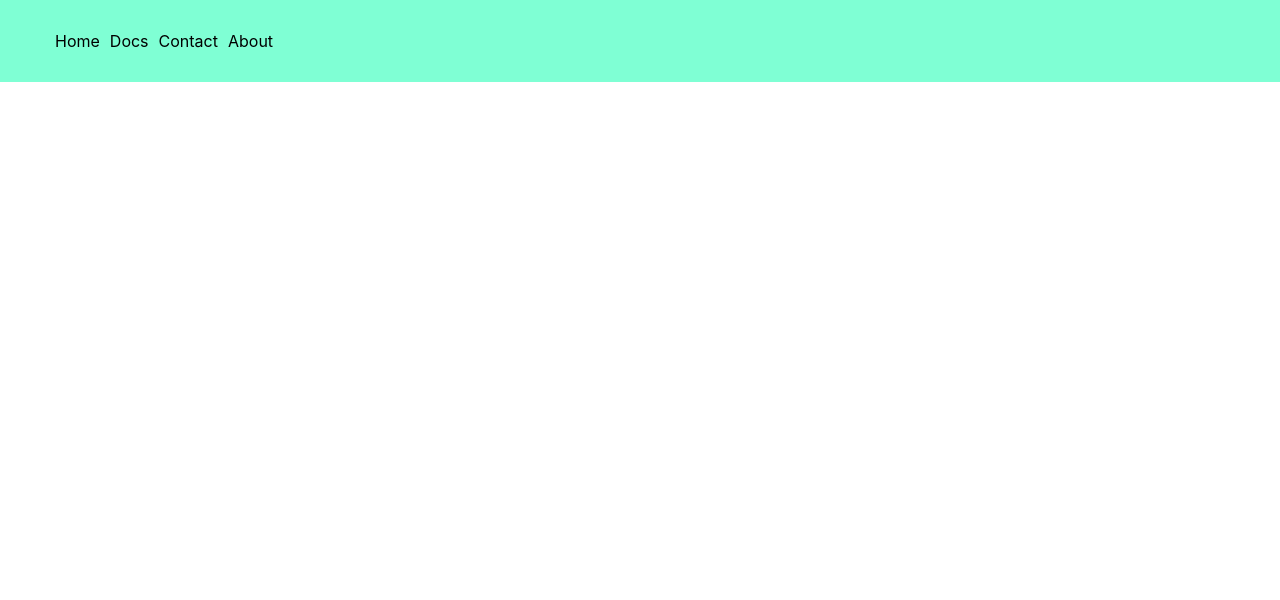
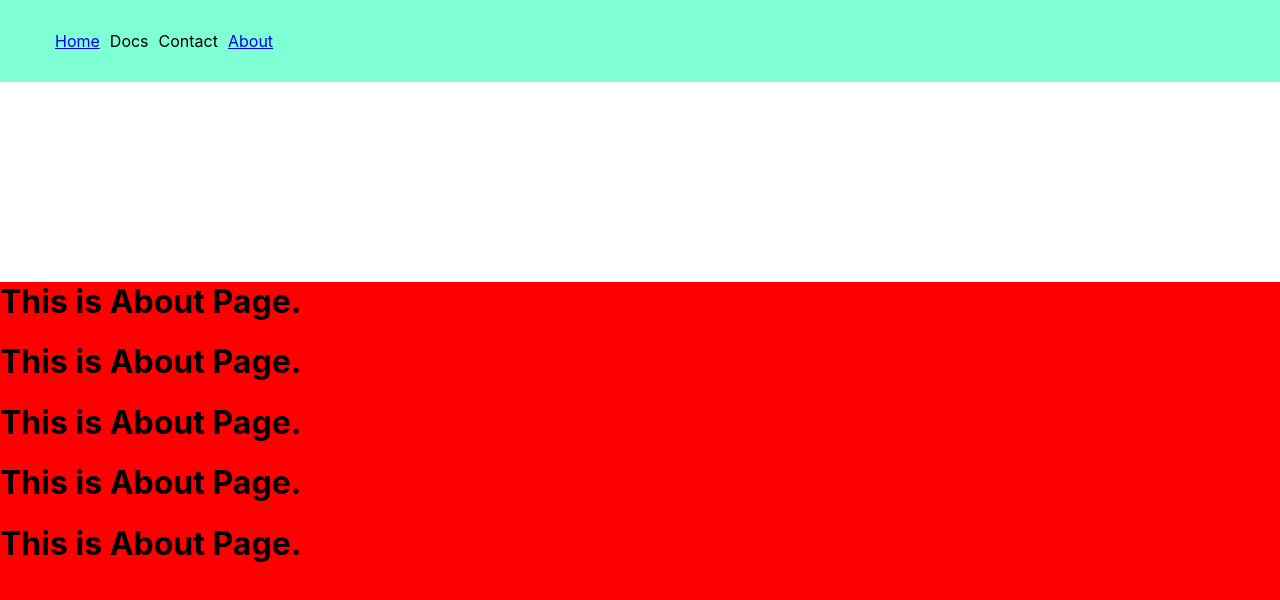
Before and after one commit to AbhishekKumar2233/Box-Office-reactapp, a React (Create React App) app: page /about in a window 1280 px wide. Shown: the top 600 px of the page. Built offline with nearby package versions, Linux system fonts and the light colour scheme.

Commit message:
navbar is working with router

```diff
--- a/src/App.js
+++ b/src/App.js
@@ -6,9 +6,10 @@ import { Switch, Route } from "react-router-dom";
 
 function App() {
   return (
-    <>
+    <div>
+      <Navbar />
+
       <Switch>
-        <Navbar />
         <Route exact path="/">
           This is home page
         </Route>
@@ -27,7 +28,7 @@ function App() {
           <About />
         </Route>
       </Switch> */}
-    </>
+    </div>
   );
 }
 
--- a/src/Components/About.jsx
+++ b/src/Components/About.jsx
@@ -1,5 +1,14 @@
 import React from "react";
+import "../index.css";
 
 export default function About() {
-  return <h1>This is About Page.</h1>;
+  return (
+    <div className="about">
+      <h1>This is About Page.</h1>
+      <h1>This is About Page.</h1>
+      <h1>This is About Page.</h1>
+      <h1>This is About Page.</h1>
+      <h1>This is About Page.</h1>
+    </div>
+  );
 }
--- a/src/Components/Navbar.jsx
+++ b/src/Components/Navbar.jsx
@@ -1,14 +1,19 @@
 import React from "react";
+import { Link } from "react-router-dom";
 
 export default function Navbar() {
   return (
     <div className="navbar">
       <nav>
         <ul>
-          <li>Home</li>
+          <li>
+            <Link to="/">Home</Link>
+          </li>
           <li>Docs</li>
           <li>Contact</li>
-          <li>About</li>
+          <li>
+            <Link to="/about">About</Link>
+          </li>
         </ul>
       </nav>
     </div>
--- a/src/index.css
+++ b/src/index.css
@@ -23,3 +23,9 @@ code {
   list-style: none;
   padding: 5px;
 }
+.about {
+  margin-top: 200px;
+  width: 100%;
+  height: 100vh;
+  background-color: red;
+}
```
